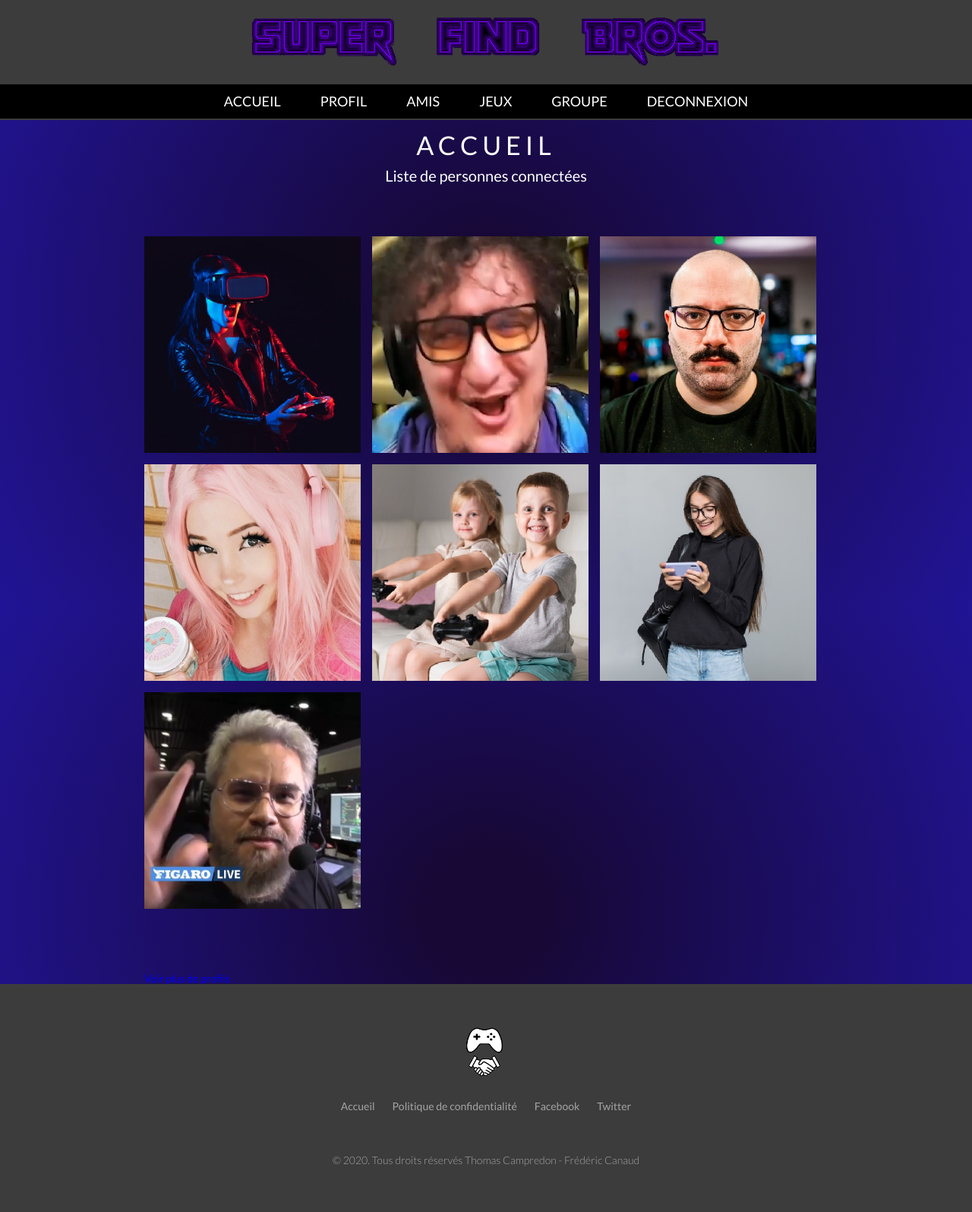
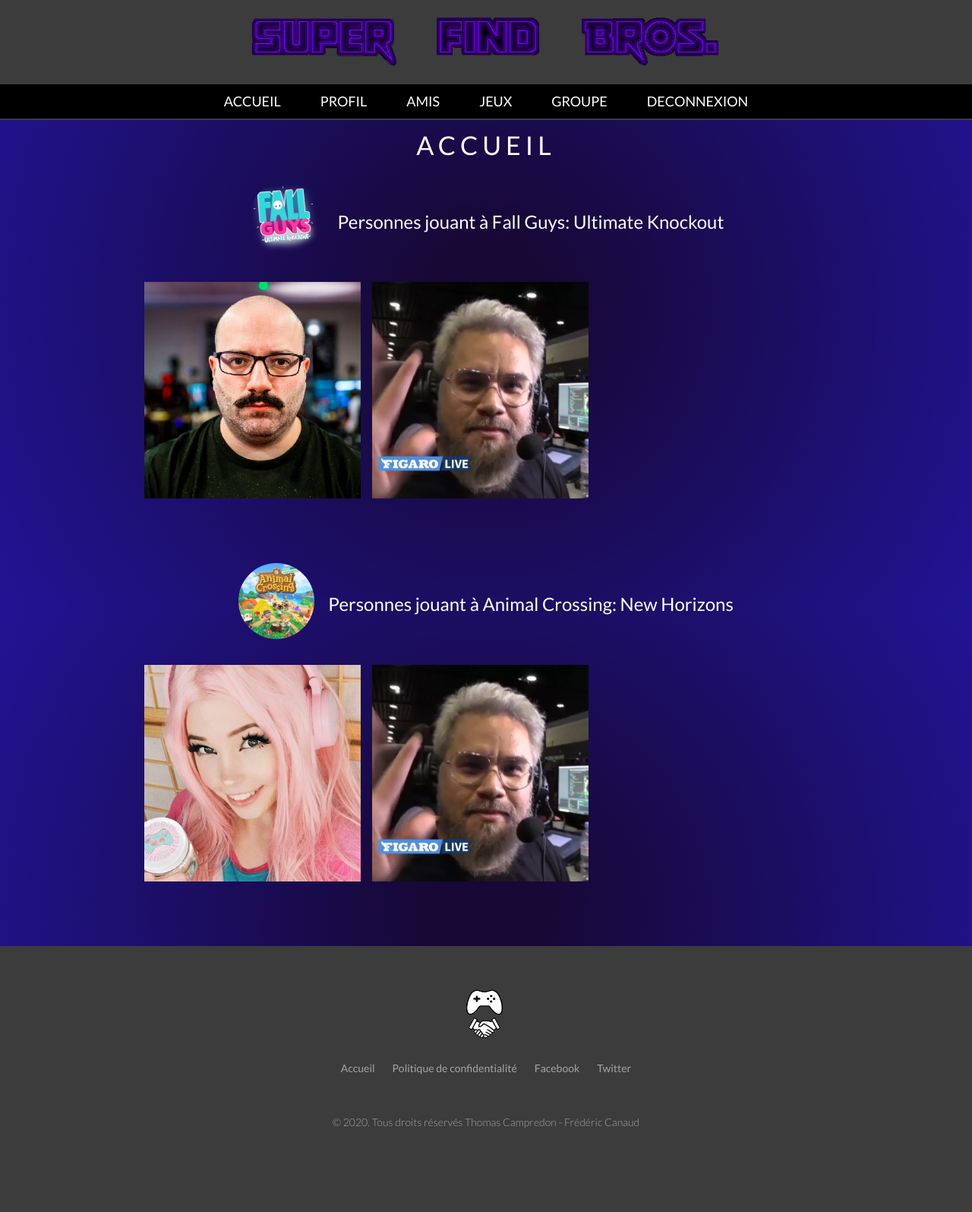
Before and after one commit to FredericCanaud/SuperFindBros, a PHP site: page / in a window 1280 px wide. Shown: the whole page at 76% size. After the commit the page ends 1485 px from the top, so only its background shows below. Run offline with PHP 8.4, Linux system fonts and the light colour scheme; the visitor is signed in with stand-in values (Sample User, id 1); data comes from the database, SQL or seed files in the repository; both versions use the stored data as it was after the commit.

Commit message:
Gestion images dynamiquement

```diff
--- a/code/css/style.css
+++ b/code/css/style.css
@@ -188,17 +188,16 @@ h1 span{
 /***************************** MOBILE *****************************/
 
 .menu-media{
-  position:relative;
+  position: fixed;
   width:100%;
   height:90px;
   background:#ada074;
   z-index:1000;
-  display:none;
 }
 
 .menu-media .menu-content{
   width:280px;
-  position:relative;
+  position: fixed;
   margin:0 auto;
 }
 
@@ -221,11 +220,13 @@ h1 span{
 
 .menu-click{
   display:none;
+  position: fixed;
+  top: 0;
 }
 
 
 .menu-click li {
-  position:relative;
+  position:absolute;
   width:100%;
   height:70px;
   color:#333333;
@@ -475,6 +476,10 @@ h1 span{
 
 .about-us .column-three .circle-three:hover{
   border:2px solid #ada074;
+}
+
+.about-us .column-one p, .about-us .column-two p, .about-us .column-three p {
+  color: white;
 }
 
 /***************************** LISTE PROFILS *****************************/
--- a/code/css/userPart.css
+++ b/code/css/userPart.css
@@ -138,7 +138,23 @@ h2{
     font-size: 18px;
 }
 
+.jeuPersonnes{
+    margin-top: 3%;
+    margin-bottom: -4%;
+    display: flex;
+    align-items: center;
+    justify-content: center;
+}
 
+.jeuPersonnes img {
+    max-width: 100px;
+    border-radius: 50%;
+}
+
+.jeuPersonnes h2{
+    margin-left: 2%;
+    font-size: 24px;
+}
 /*========= AMIS ============*/
 
 #rechercheAmi{
--- a/code/include/classes/Jeu.class.php
+++ b/code/include/classes/Jeu.class.php
@@ -9,6 +9,7 @@ class Jeu
     private $jeu_annee;
     private $jeu_editeur;
     private $jeu_description;
+    private $jeu_image;
 
     ////////////////// Constructeurs ////////////////
 
@@ -38,6 +39,9 @@ class Jeu
                 case 'jeu_description':
                     $this->setJeuDescription($valeur);
                     break;
+                case 'jeu_image':
+                    $this->setJeuImage($valeur);
+                    break;
             }
         }
     }
@@ -64,6 +68,10 @@ class Jeu
     {
         return $this->jeu_description;
     }
+    public function getJeuImage()
+    {
+        return $this->jeu_image;
+    }
 
     ////////////////////// Setters //////////////////////
 
@@ -87,5 +95,9 @@ class Jeu
     {
         $this->jeu_description = $jeu_description;
     }
+    public function setJeuImage($jeu_image)
+    {
+        $this->jeu_image= $jeu_image;
+    }
 }
 ?>
--- a/code/include/classes/JeuManager.class.php
+++ b/code/include/classes/JeuManager.class.php
@@ -8,20 +8,17 @@ class JeuManager {
         $this->db = $db;
     }
 
-    ////////////////////////////////////////////////
-    //
-    // Fonction qui retourne tous les jeux valides de la BD
-    //
-    ////////////////////////////////////////////////
-
-    public function getAllJeux() {
-        $listeJeux = array();
-        $sql = 'SELECT jeu_num, jeu_nom, jeu_annee, jeu_editeur, jeu_description FROM jeu';
+    public function getJeuxFromPersonne($pernum) {
+        $listeJeuxPossedes = array();
+        $sql = 'SELECT p.jeu_num, jeu_nom, jeu_image FROM possede p
+                JOIN jeu j ON j.jeu_num = p.jeu_num
+                WHERE p.per_num = :per_num';
         $requete = $this->db->prepare($sql);
+        $requete->bindValue(':per_num', $pernum, PDO::PARAM_INT);
         $requete->execute();
-        while ($jeu = $requete->fetch(PDO::FETCH_OBJ)) $listeJeux[] = new Jeu($jeu);
+        while ($jeuPossede = $requete->fetch(PDO::FETCH_OBJ)) $listeJeuxPossedes[] = new Jeu($jeuPossede);
         $requete->closeCursor();
-        return $listeJeux;
+        return $listeJeuxPossedes;
     }
 
     ////////////////////////////////////////////////
--- a/code/include/classes/PersonneManager.class.php
+++ b/code/include/classes/PersonneManager.class.php
@@ -27,6 +27,22 @@ class PersonneManager {
         return $listePersonnes;
     }
 
+    public function getPersonnesByJeu($jeunum, $pernum){
+        $listePersonnes = array();
+        $sql = 'SELECT DISTINCT pe.per_num, per_pseudo, per_age, per_avatar FROM personne pe
+                JOIN possede po ON pe.per_num = po.per_num
+                WHERE jeu_num = :jeu_num AND pe.per_num != :per_num ';
+
+        $requete = $this->db->prepare($sql);
+        $requete->bindValue(':jeu_num', $jeunum);
+        $requete->bindValue(':per_num', $pernum);
+        $requete->execute();
+        while ($personne = $requete->fetch(PDO::FETCH_OBJ)){
+            $listePersonnes[] = new Personne($personne);
+        }
+        $requete->closeCursor();
+        return $listePersonnes;
+    }
 
     ////////////////////////////////////////////////
     //
@@ -249,14 +265,5 @@ class PersonneManager {
 
         $retour=$requete->execute();
     }
-
-
-
-
-
-
-
-
-
 }
 ?>
--- a/code/include/pages/accueilConnecte.inc.php
+++ b/code/include/pages/accueilConnecte.inc.php
@@ -6,84 +6,37 @@
 
 <div class="profile-margin">
 
-    <h2>Liste de personnes connectées</h2>
 
-    <ul class="grid">
+        <?php
+        $pdo = new Mypdo();
+        $possedeManager = new PossedeManager($pdo);
+        $jeuManager = new JeuManager(($pdo));
+        $personneManager = new PersonneManager(($pdo));
 
-        <li>
-            <a href="#">
-                <img src="img/profile/1.jpg" alt="Caroline" />
-                <div class="no-text">
-                    <p>Caroline</p>
-                    <p class="description">26 ans</p>
-                </div>
-            </a>
-        </li>
+        $jeux = $jeuManager->getJeuxFromPersonne($_SESSION["userId"]);
+        foreach ($jeux as $jeu){
 
-        <li>
-            <a href="#">
-                <img src="img/profile/2.jpg" alt="Roger" />
-                <div class="no-text">
-                    <p>Roger</p>
-                    <p class="description">42 ans</p>
-                </div>
-            </a>
-        </li>
-
-        <li>
-            <a href="#">
-                <img src="img/profile/3.jpg" alt="Emmanuel" />
-                <div class="no-text">
-                    <p>Emmanuel</p>
-                    <p class="description">31 ans</p>
-                </div>
-            </a>
-        </li>
-
-        <li>
-            <a href="#">
-                <img src="img/profile/4.jpg" alt="Delphine" />
-                <div class="no-text">
-                    <p>Delphine</p>
-                    <p class="description">24 ans</p>
-                </div>
-            </a>
-        </li>
-
-        <li>
-            <a href="#">
-                <img src="img/profile/5.jpg" alt="Timéo" />
-                <div class="no-text">
-                    <p>Timéo</p>
-                    <p class="description">7 ans</p>
-                </div>
-            </a>
-        </li>
-
-        <li>
-            <a href="#">
-                <img src="img/profile/6.jpg" alt="Manon" />
-                <div class="no-text">
-                    <p>Manon</p>
-                    <p class="description">21 ans</p>
-                </div>
-            </a>
-        </li>
-
-        <li>
-            <a href="#">
-                <img src="img/profile/7.png" alt="Xavier" />
-                <div class="no-text">
-                    <p>Xavier</p>
-                    <p class="description">57 ans</p>
-                </div>
-            </a>
-        </li>
-
-    </ul>
-
-    <a href="#">
-        <div class="en-savoir-plus">Voir plus de profils</div>
-    </a>
+            $personnes = $personneManager->getPersonnesByJeu($jeu->getJeuNum(), $_SESSION["userId"]);
+            ?>
+            <div class="jeuPersonnes">
+                <img src="img/jeux/<?php echo $jeu->getJeuImage() ?>" alt="<?php echo $jeu->getJeuNom() ?>" style="width:100%;">
+                <h2>Personnes jouant à <?php echo $jeu->getJeuNom() ?></h2>
+            </div>
+            <ul class="grid">
+            <?php
+            foreach ($personnes as $personne) {
+                ?>
+                <li>
+                    <a>
+                        <img src="img/profile/<?php echo $personne->getPerAvatar() ?>" alt="<?php echo $personne->getPerPseudo() ?>" class="imageProfil"/>
+                        <div class="no-text">
+                            <p style="color: white;"><?php echo $personne->getPerPseudo() ?></p>
+                            <p class="description"><?php echo $personne->getPerAge() ?> ans</p>
+                        </div>
+                    </a>
+                </li>
+            <?php } ?>
+        </ul>
+        <?php } ?>
 
 </div>
--- a/code/include/pages/inscriptionEtape1.inc.php
+++ b/code/include/pages/inscriptionEtape1.inc.php
@@ -56,7 +56,7 @@ if(empty($_POST["per_pseudo"]) || empty($_POST["per_mail"]) || empty($_POST["per
                         <label>Avatar</label>
                     </td>
                     <td>
-                        <input type="file" name="per_avatar" accept="image/*"> <br>
+                        <input type="file" name="per_avatar" accept="image/*" required> <br>
                     </td>
                 </tr>
             </table>
--- a/code/include/pages/tchat.inc.php
+++ b/code/include/pages/tchat.inc.php
@@ -3,7 +3,7 @@
 <script>
     function charger() {
 
-        var lastMessage = $('#message_num:last').val(); // on récupère l'id le plus récent
+        var lastMessage = $('#message_num:last').val(); // on récupère l'id du message le plus récent
 
         $.ajax({
             url: "?page=13?id=" + lastMessage,
```
Also changed, not shown: code/include/pages/inscriptionEtape2.inc.php (+4 -20 lines), code/include/superFindBros.sql (+10 -9 lines), code/img/jeux/acnh.png (added), code/img/jeux/civ6.png (added), code/img/jeux/rocketLeague.jpg (added).
